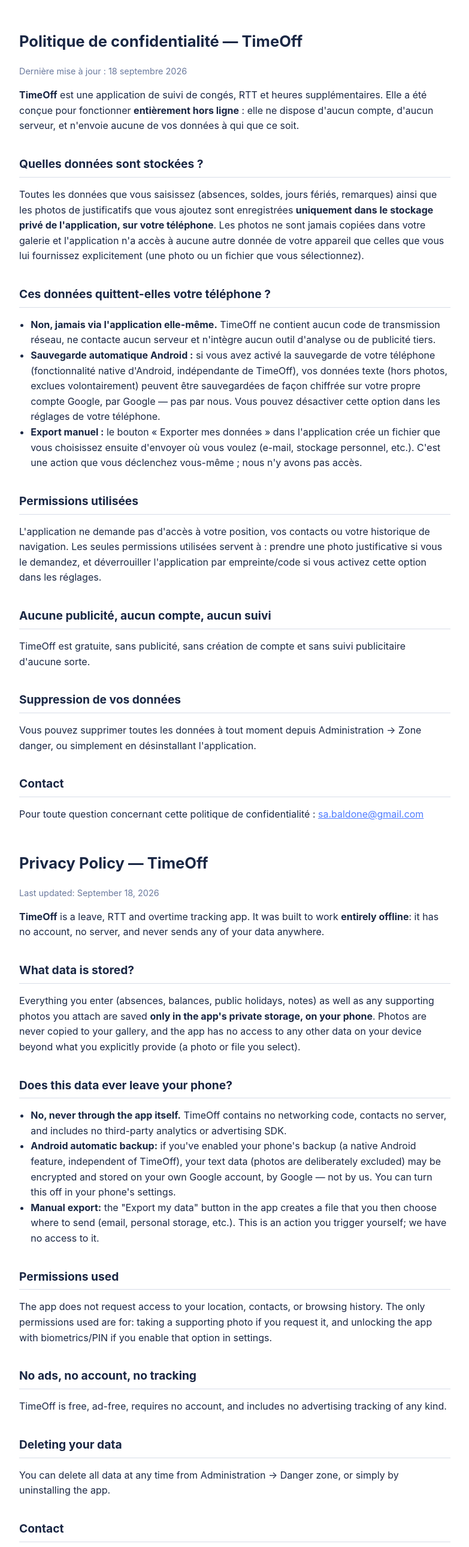
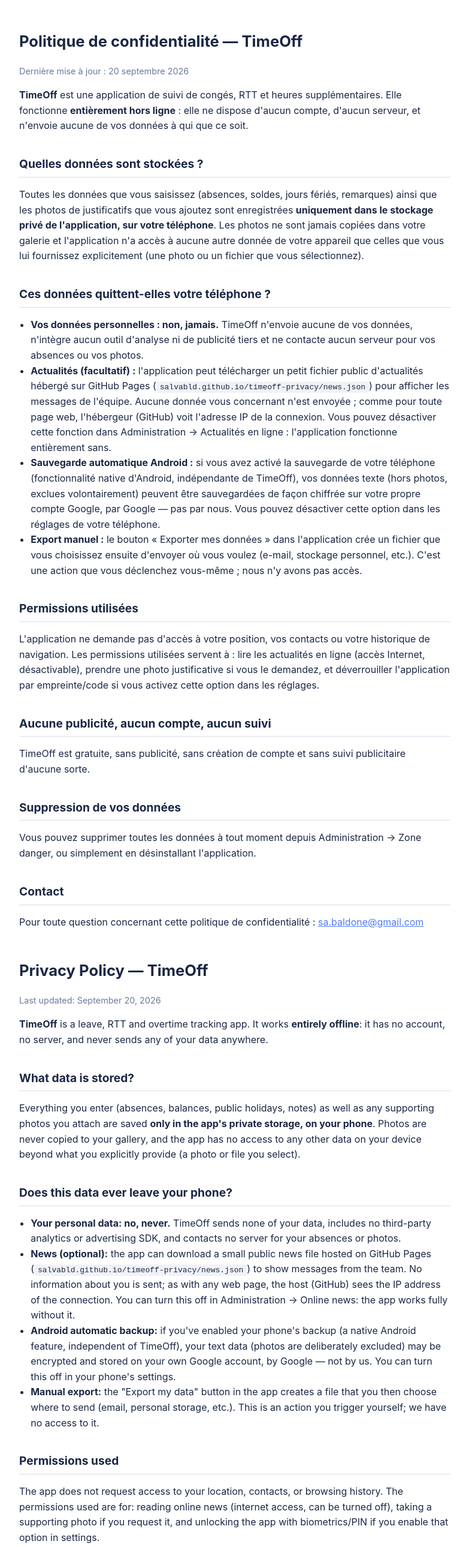
Before and after one commit to salvabld/timeoff-privacy, a plain HTML site: page index.html in a window 1280 px wide. Shown: the top 2579 px of the page at 60% size, without its empty margins (248-1031 px from the left). Drawn offline with Linux system fonts and the light colour scheme.

Commit message:
Add news feed (welcome message) and update privacy policy

```diff
--- a/index.html
+++ b/index.html
@@ -19,22 +19,23 @@
 
 <div class="lang-block" lang="fr">
 <h1>Politique de confidentialité — TimeOff</h1>
-<p class="updated">Dernière mise à jour : 18 septembre 2026</p>
+<p class="updated">Dernière mise à jour : 20 septembre 2026</p>
 
-<p><strong>TimeOff</strong> est une application de suivi de congés, RTT et heures supplémentaires. Elle a été conçue pour fonctionner <strong>entièrement hors ligne</strong> : elle ne dispose d'aucun compte, d'aucun serveur, et n'envoie aucune de vos données à qui que ce soit.</p>
+<p><strong>TimeOff</strong> est une application de suivi de congés, RTT et heures supplémentaires. Elle fonctionne <strong>entièrement hors ligne</strong> : elle ne dispose d'aucun compte, d'aucun serveur, et n'envoie aucune de vos données à qui que ce soit.</p>
 
 <h2>Quelles données sont stockées ?</h2>
 <p>Toutes les données que vous saisissez (absences, soldes, jours fériés, remarques) ainsi que les photos de justificatifs que vous ajoutez sont enregistrées <strong>uniquement dans le stockage privé de l'application, sur votre téléphone</strong>. Les photos ne sont jamais copiées dans votre galerie et l'application n'a accès à aucune autre donnée de votre appareil que celles que vous lui fournissez explicitement (une photo ou un fichier que vous sélectionnez).</p>
 
 <h2>Ces données quittent-elles votre téléphone ?</h2>
 <ul>
-  <li><strong>Non, jamais via l'application elle-même.</strong> TimeOff ne contient aucun code de transmission réseau, ne contacte aucun serveur et n'intègre aucun outil d'analyse ou de publicité tiers.</li>
+  <li><strong>Vos données personnelles : non, jamais.</strong> TimeOff n'envoie aucune de vos données, n'intègre aucun outil d'analyse ni de publicité tiers et ne contacte aucun serveur pour vos absences ou vos photos.</li>
+  <li><strong>Actualités (facultatif) :</strong> l'application peut télécharger un petit fichier public d'actualités hébergé sur GitHub Pages (<code>salvabld.github.io/timeoff-privacy/news.json</code>) pour afficher les messages de l'équipe. Aucune donnée vous concernant n'est envoyée ; comme pour toute page web, l'hébergeur (GitHub) voit l'adresse IP de la connexion. Vous pouvez désactiver cette fonction dans Administration → Actualités en ligne : l'application fonctionne entièrement sans.</li>
   <li><strong>Sauvegarde automatique Android :</strong> si vous avez activé la sauvegarde de votre téléphone (fonctionnalité native d'Android, indépendante de TimeOff), vos données texte (hors photos, exclues volontairement) peuvent être sauvegardées de façon chiffrée sur votre propre compte Google, par Google — pas par nous. Vous pouvez désactiver cette option dans les réglages de votre téléphone.</li>
   <li><strong>Export manuel :</strong> le bouton « Exporter mes données » dans l'application crée un fichier que vous choisissez ensuite d'envoyer où vous voulez (e-mail, stockage personnel, etc.). C'est une action que vous déclenchez vous-même ; nous n'y avons pas accès.</li>
 </ul>
 
 <h2>Permissions utilisées</h2>
-<p>L'application ne demande pas d'accès à votre position, vos contacts ou votre historique de navigation. Les seules permissions utilisées servent à : prendre une photo justificative si vous le demandez, et déverrouiller l'application par empreinte/code si vous activez cette option dans les réglages.</p>
+<p>L'application ne demande pas d'accès à votre position, vos contacts ou votre historique de navigation. Les permissions utilisées servent à : lire les actualités en ligne (accès Internet, désactivable), prendre une photo justificative si vous le demandez, et déverrouiller l'application par empreinte/code si vous activez cette option dans les réglages.</p>
 
 <h2>Aucune publicité, aucun compte, aucun suivi</h2>
 <p>TimeOff est gratuite, sans publicité, sans création de compte et sans suivi publicitaire d'aucune sorte.</p>
@@ -48,22 +49,23 @@
 
 <div class="lang-block" lang="en">
 <h1>Privacy Policy — TimeOff</h1>
-<p class="updated">Last updated: September 18, 2026</p>
+<p class="updated">Last updated: September 20, 2026</p>
 
-<p><strong>TimeOff</strong> is a leave, RTT and overtime tracking app. It was built to work <strong>entirely offline</strong>: it has no account, no server, and never sends any of your data anywhere.</p>
+<p><strong>TimeOff</strong> is a leave, RTT and overtime tracking app. It works <strong>entirely offline</strong>: it has no account, no server, and never sends any of your data anywhere.</p>
 
 <h2>What data is stored?</h2>
 <p>Everything you enter (absences, balances, public holidays, notes) as well as any supporting photos you attach are saved <strong>only in the app's private storage, on your phone</strong>. Photos are never copied to your gallery, and the app has no access to any other data on your device beyond what you explicitly provide (a photo or file you select).</p>
 
 <h2>Does this data ever leave your phone?</h2>
 <ul>
-  <li><strong>No, never through the app itself.</strong> TimeOff contains no networking code, contacts no server, and includes no third-party analytics or advertising SDK.</li>
+  <li><strong>Your personal data: no, never.</strong> TimeOff sends none of your data, includes no third-party analytics or advertising SDK, and contacts no server for your absences or photos.</li>
+  <li><strong>News (optional):</strong> the app can download a small public news file hosted on GitHub Pages (<code>salvabld.github.io/timeoff-privacy/news.json</code>) to show messages from the team. No information about you is sent; as with any web page, the host (GitHub) sees the IP address of the connection. You can turn this off in Administration → Online news: the app works fully without it.</li>
   <li><strong>Android automatic backup:</strong> if you've enabled your phone's backup (a native Android feature, independent of TimeOff), your text data (photos are deliberately excluded) may be encrypted and stored on your own Google account, by Google — not by us. You can turn this off in your phone's settings.</li>
   <li><strong>Manual export:</strong> the "Export my data" button in the app creates a file that you then choose where to send (email, personal storage, etc.). This is an action you trigger yourself; we have no access to it.</li>
 </ul>
 
 <h2>Permissions used</h2>
-<p>The app does not request access to your location, contacts, or browsing history. The only permissions used are for: taking a supporting photo if you request it, and unlocking the app with biometrics/PIN if you enable that option in settings.</p>
+<p>The app does not request access to your location, contacts, or browsing history. The permissions used are for: reading online news (internet access, can be turned off), taking a supporting photo if you request it, and unlocking the app with biometrics/PIN if you enable that option in settings.</p>
 
 <h2>No ads, no account, no tracking</h2>
 <p>TimeOff is free, ad-free, requires no account, and includes no advertising tracking of any kind.</p>
```
Also changed, not shown: news.json (added, +25 -0 lines).
